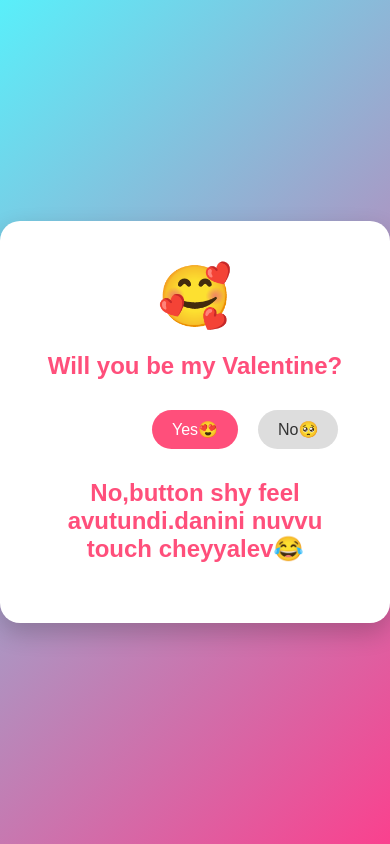
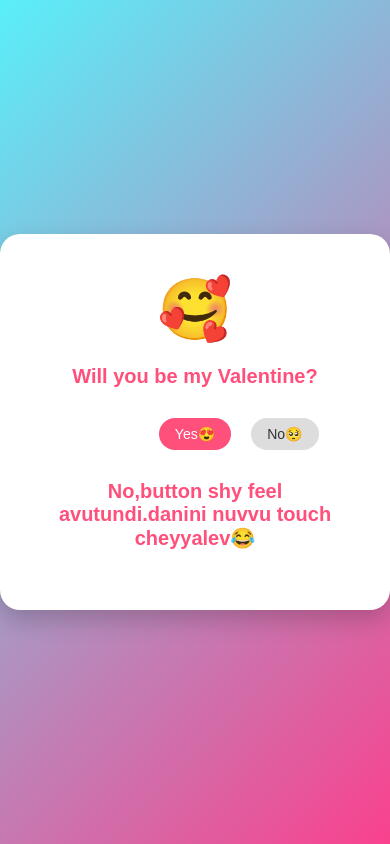
Before and after one commit to amara-devi/surprise, a plain HTML site: page index.html in a window 390 px wide. Both pictures are taken after a click on the button "Click Here 💌". Drawn offline with Linux system fonts and the light colour scheme.

Commit message:
Update index.html

```diff
--- a/index.html
+++ b/index.html
@@ -113,6 +113,16 @@
                 transform: translateY(110vh);
             }
         }
+        @media (max-width: 480px) {
+    .card h2 {
+        font-size: 20px;
+    }
+
+    .btn {
+        font-size: 14px;
+        padding: 8px 16px;
+    }
+}
     </style>
 </head>
 <body>
```
